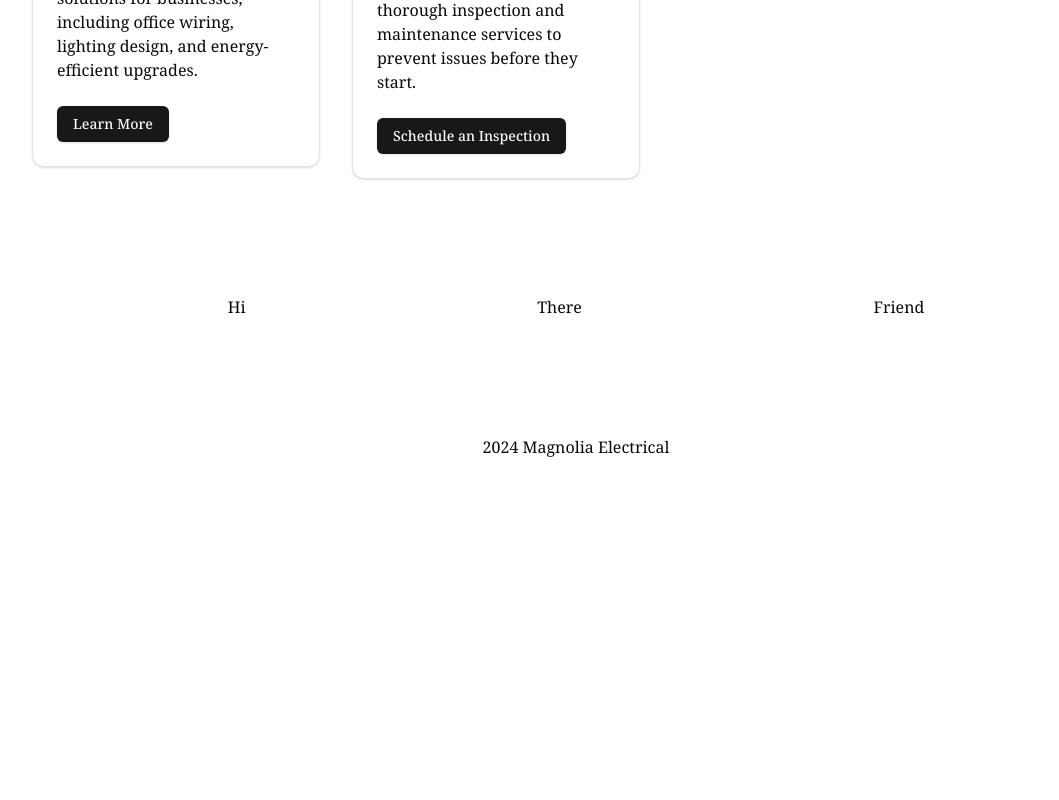
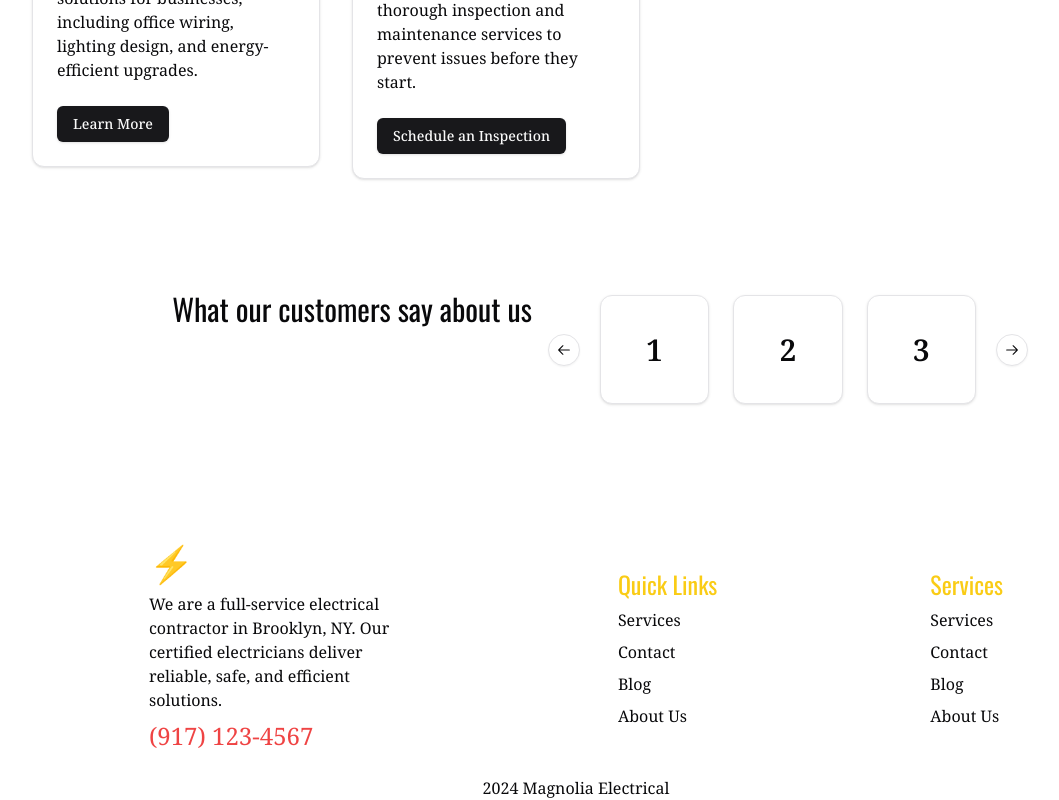
Before and after one commit to aut0maat10/e-sauna-template-a, a Next.js app: page / in a window 1280 px wide. Shown: the part 2143-2943 px from the top of the page, without its empty margins (64-1123 px from the left). Before the commit the page ends 2602 px from the top, so only its background shows below. Built offline with nearby package versions, Linux system fonts and the light colour scheme.

Commit message:
[WIP] add reviews carousel component

```diff
--- a/package.json
+++ b/package.json
@@ -17,6 +17,7 @@
     "@radix-ui/react-slot": "^1.1.0",
     "class-variance-authority": "^0.7.0",
     "clsx": "^2.1.1",
+    "embla-carousel-react": "^8.3.0",
     "lucide-react": "^0.451.0",
     "next": "14.2.15",
     "next-themes": "^0.3.0",
--- a/src/app/page.tsx
+++ b/src/app/page.tsx
@@ -2,6 +2,7 @@
 import { HeroFull } from '@/components/hero-full'
 import { ValueProposition } from '@/components/value-proposition'
 import { ServicesSection } from '@/components/services-section'
+import ReviewCarousel from '@/components/review-carousel'
 // import { Button } from '@/components/ui/button'
 // import content from '@/lib/content.json'
 
@@ -11,7 +12,7 @@
       <HeroFull />
       <ValueProposition />
       <ServicesSection />
-      {/* <ModeToggle /> */}
+      <ReviewCarousel />
     </div>
   )
 }
--- a/src/components/footer.tsx
+++ b/src/components/footer.tsx
@@ -1,10 +1,33 @@
+import Link from 'next/link'
 export function Footer() {
   return (
     <>
       <div className="flex justify-evenly h-64 items-center">
-        <div>Hi</div>
-        <div>There</div>
-        <div>Friend</div>
+        <div className="flex flex-col gap-2 max-w-64">
+          <p className="text-4xl">⚡</p>
+          <p>
+            We are a full-service electrical contractor in Brooklyn, NY. Our
+            certified electricians deliver reliable, safe, and efficient
+            solutions.
+          </p>
+          <p className="text-2xl text-red-500">(917) 123-4567</p>
+        </div>
+        <div className="flex flex-col gap-2">
+          <h3 className="text-2xl text-yellow-400">Quick Links</h3>
+          <Link href="/services">Services</Link>
+          <Link href="/contact">Contact</Link>
+          <Link href="/blog">Blog</Link>
+          <Link href="/about">About Us</Link>
+        </div>
+        <div>
+          <div className="flex flex-col gap-2">
+            <h3 className="text-2xl text-yellow-400">Services</h3>
+            <Link href="/services">Services</Link>
+            <Link href="/contact">Contact</Link>
+            <Link href="/blog">Blog</Link>
+            <Link href="/about">About Us</Link>
+          </div>
+        </div>
       </div>
       <div className="flex justify-center">
         <p>2024 Magnolia Electrical</p>
--- /dev/null
+++ b/src/components/review-carousel.tsx
@@ -0,0 +1,52 @@
+import {
+  Carousel,
+  CarouselContent,
+  CarouselItem,
+  CarouselNext,
+  CarouselPrevious,
+} from '@/components/ui/carousel'
+import {
+  Card,
+  CardContent,
+  CardDescription,
+  CardFooter,
+  CardHeader,
+  CardTitle,
+} from '@/components/ui/card'
+
+export default function ReviewCarousel() {
+  return (
+    <div className="flex p-28 gap-4">
+      <div className="mr-12">
+        <h3 className="text-3xl">What our customers say about us</h3>
+      </div>
+      <div className="flex">
+        <Carousel
+          opts={{
+            align: 'start',
+            loop: true,
+          }}
+          className="w-full max-w-sm"
+        >
+          <CarouselContent>
+            {Array.from({ length: 5 }).map((_, index) => (
+              <CarouselItem key={index} className="md:basis-1/2 lg:basis-1/3">
+                <div className="p-1">
+                  <Card>
+                    <CardContent className="flex aspect-square items-center justify-center p-6">
+                      <span className="text-3xl font-semibold">
+                        {index + 1}
+                      </span>
+                    </CardContent>
+                  </Card>
+                </div>
+              </CarouselItem>
+            ))}
+          </CarouselContent>
+          <CarouselPrevious />
+          <CarouselNext />
+        </Carousel>
+      </div>
+    </div>
+  )
+}
--- /dev/null
+++ b/src/components/ui/carousel.tsx
@@ -0,0 +1,262 @@
+"use client"
+
+import * as React from "react"
+import { ArrowLeftIcon, ArrowRightIcon } from "@radix-ui/react-icons"
+import useEmblaCarousel, {
+  type UseEmblaCarouselType,
+} from "embla-carousel-react"
+
+import { cn } from "@/lib/utils"
+import { Button } from "@/components/ui/button"
+
+type CarouselApi = UseEmblaCarouselType[1]
+type UseCarouselParameters = Parameters<typeof useEmblaCarousel>
+type CarouselOptions = UseCarouselParameters[0]
+type CarouselPlugin = UseCarouselParameters[1]
+
+type CarouselProps = {
+  opts?: CarouselOptions
+  plugins?: CarouselPlugin
+  orientation?: "horizontal" | "vertical"
+  setApi?: (api: CarouselApi) => void
+}
+
+type CarouselContextProps = {
+  carouselRef: ReturnType<typeof useEmblaCarousel>[0]
+  api: ReturnType<typeof useEmblaCarousel>[1]
+  scrollPrev: () => void
+  scrollNext: () => void
+  canScrollPrev: boolean
+  canScrollNext: boolean
+} & CarouselProps
+
+const CarouselContext = React.createContext<CarouselContextProps | null>(null)
+
+function useCarousel() {
+  const context = React.useContext(CarouselContext)
+
+  if (!context) {
+    throw new Error("useCarousel must be used within a <Carousel />")
+  }
+
+  return context
+}
+
+const Carousel = React.forwardRef<
+  HTMLDivElement,
+  React.HTMLAttributes<HTMLDivElement> & CarouselProps
+>(
+  (
+    {
+      orientation = "horizontal",
+      opts,
+      setApi,
+      plugins,
+      className,
+      children,
+      ...props
+    },
+    ref
+  ) => {
+    const [carouselRef, api] = useEmblaCarousel(
+      {
+        ...opts,
+        axis: orientation === "horizontal" ? "x" : "y",
+      },
+      plugins
+    )
+    const [canScrollPrev, setCanScrollPrev] = React.useState(false)
+    const [canScrollNext, setCanScrollNext] = React.useState(false)
+
+    const onSelect = React.useCallback((api: CarouselApi) => {
+      if (!api) {
+        return
+      }
+
+      setCanScrollPrev(api.canScrollPrev())
+      setCanScrollNext(api.canScrollNext())
+    }, [])
+
+    const scrollPrev = React.useCallback(() => {
+      api?.scrollPrev()
+    }, [api])
+
+    const scrollNext = React.useCallback(() => {
+      api?.scrollNext()
+    }, [api])
+
+    const handleKeyDown = React.useCallback(
+      (event: React.KeyboardEvent<HTMLDivElement>) => {
+        if (event.key === "ArrowLeft") {
+          event.preventDefault()
+          scrollPrev()
+        } else if (event.key === "ArrowRight") {
+          event.preventDefault()
+          scrollNext()
+        }
+      },
+      [scrollPrev, scrollNext]
+    )
+
+    React.useEffect(() => {
+      if (!api || !setApi) {
+        return
+      }
+
+      setApi(api)
+    }, [api, setApi])
+
+    React.useEffect(() => {
+      if (!api) {
+        return
+      }
+
+      onSelect(api)
+      api.on("reInit", onSelect)
+      api.on("select", onSelect)
+
+      return () => {
+        api?.off("select", onSelect)
+      }
+    }, [api, onSelect])
+
+    return (
+      <CarouselContext.Provider
+        value={{
+          carouselRef,
+          api: api,
+          opts,
+          orientation:
+            orientation || (opts?.axis === "y" ? "vertical" : "horizontal"),
+          scrollPrev,
+          scrollNext,
+          canScrollPrev,
+          canScrollNext,
+        }}
+      >
+        <div
+          ref={ref}
+          onKeyDownCapture={handleKeyDown}
+          className={cn("relative", className)}
+          role="region"
+          aria-roledescription="carousel"
+          {...props}
+        >
+          {children}
+        </div>
+      </CarouselContext.Provider>
+    )
+  }
+)
+Carousel.displayName = "Carousel"
+
+const CarouselContent = React.forwardRef<
+  HTMLDivElement,
+  React.HTMLAttributes<HTMLDivElement>
+>(({ className, ...props }, ref) => {
+  const { carouselRef, orientation } = useCarousel()
+
+  return (
+    <div ref={carouselRef} className="overflow-hidden">
+      <div
+        ref={ref}
+        className={cn(
+          "flex",
+          orientation === "horizontal" ? "-ml-4" : "-mt-4 flex-col",
+          className
+        )}
+        {...props}
+      />
+    </div>
+  )
+})
+CarouselContent.displayName = "CarouselContent"
+
+const CarouselItem = React.forwardRef<
+  HTMLDivElement,
+  React.HTMLAttributes<HTMLDivElement>
+>(({ className, ...props }, ref) => {
+  const { orientation } = useCarousel()
+
+  return (
+    <div
+      ref={ref}
+      role="group"
+      aria-roledescription="slide"
+      className={cn(
+        "min-w-0 shrink-0 grow-0 basis-full",
+        orientation === "horizontal" ? "pl-4" : "pt-4",
+        className
+      )}
+      {...props}
+    />
+  )
+})
+CarouselItem.displayName = "CarouselItem"
+
+const CarouselPrevious = React.forwardRef<
+  HTMLButtonElement,
+  React.ComponentProps<typeof Button>
+>(({ className, variant = "outline", size = "icon", ...props }, ref) => {
+  const { orientation, scrollPrev, canScrollPrev } = useCarousel()
+
+  return (
+    <Button
+      ref={ref}
+      variant={variant}
+      size={size}
+      className={cn(
+        "absolute  h-8 w-8 rounded-full",
+        orientation === "horizontal"
+          ? "-left-12 top-1/2 -translate-y-1/2"
+          : "-top-12 left-1/2 -translate-x-1/2 rotate-90",
+        className
+      )}
+      disabled={!canScrollPrev}
+      onClick={scrollPrev}
+      {...props}
+    >
+      <ArrowLeftIcon className="h-4 w-4" />
+      <span className="sr-only">Previous slide</span>
+    </Button>
+  )
+})
+CarouselPrevious.displayName = "CarouselPrevious"
+
+const CarouselNext = React.forwardRef<
+  HTMLButtonElement,
+  React.ComponentProps<typeof Button>
+>(({ className, variant = "outline", size = "icon", ...props }, ref) => {
+  const { orientation, scrollNext, canScrollNext } = useCarousel()
+
+  return (
+    <Button
+      ref={ref}
+      variant={variant}
+      size={size}
+      className={cn(
+        "absolute h-8 w-8 rounded-full",
+        orientation === "horizontal"
+          ? "-right-12 top-1/2 -translate-y-1/2"
+          : "-bottom-12 left-1/2 -translate-x-1/2 rotate-90",
+        className
+      )}
+      disabled={!canScrollNext}
+      onClick={scrollNext}
+      {...props}
+    >
+      <ArrowRightIcon className="h-4 w-4" />
+      <span className="sr-only">Next slide</span>
+    </Button>
+  )
+})
+CarouselNext.displayName = "CarouselNext"
+
+export {
+  type CarouselApi,
+  Carousel,
+  CarouselContent,
+  CarouselItem,
+  CarouselPrevious,
+  CarouselNext,
+}
--- a/src/pages/about.tsx
+++ b/src/pages/about.tsx
@@ -1,4 +1,4 @@
-export function About() {
+export default function About() {
   return (
     <div className="flex flex-col items-center">
       <h1>About Page</h1>
```
Also changed, not shown: 1 other file (tests, documents, lock files or other folders).
